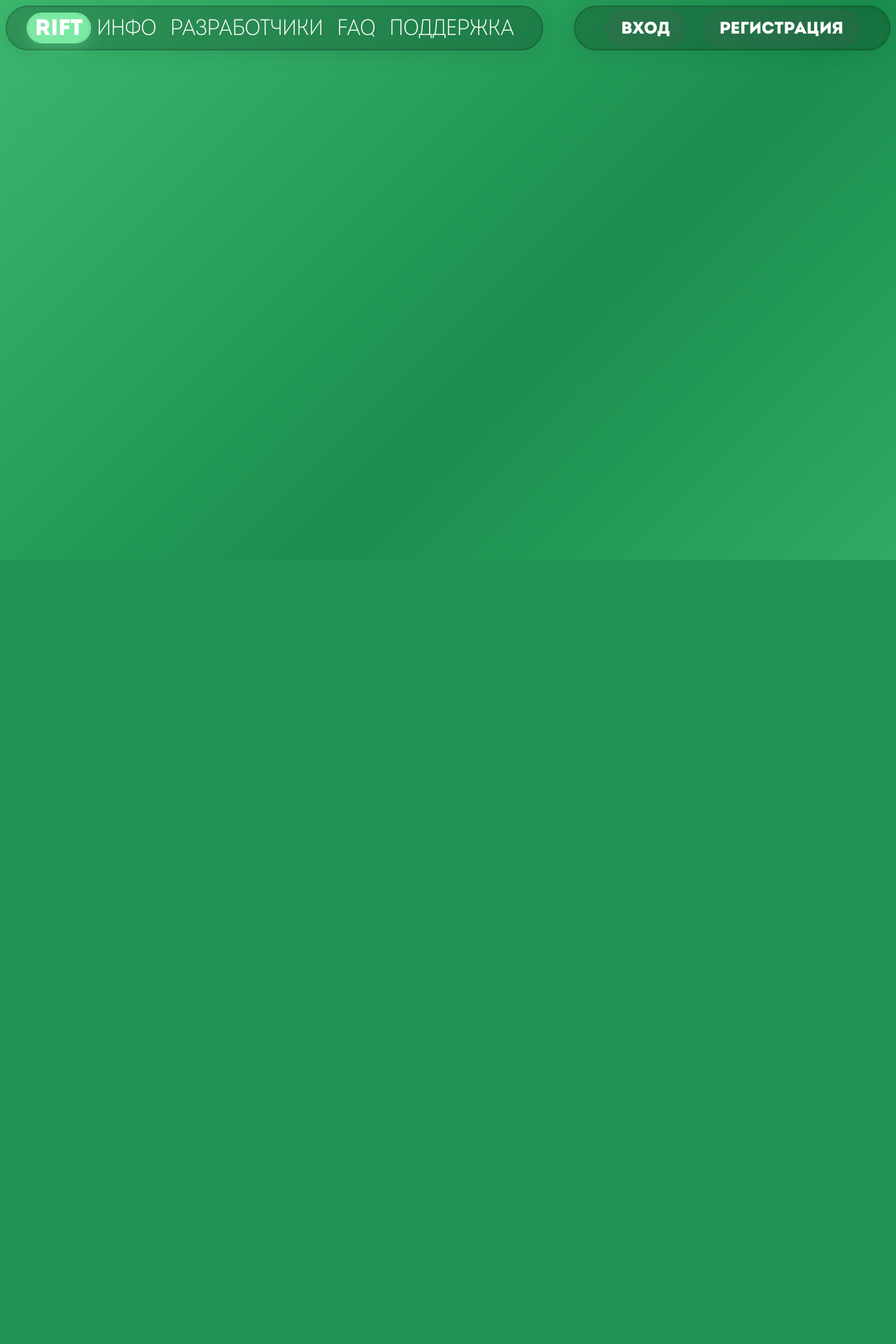
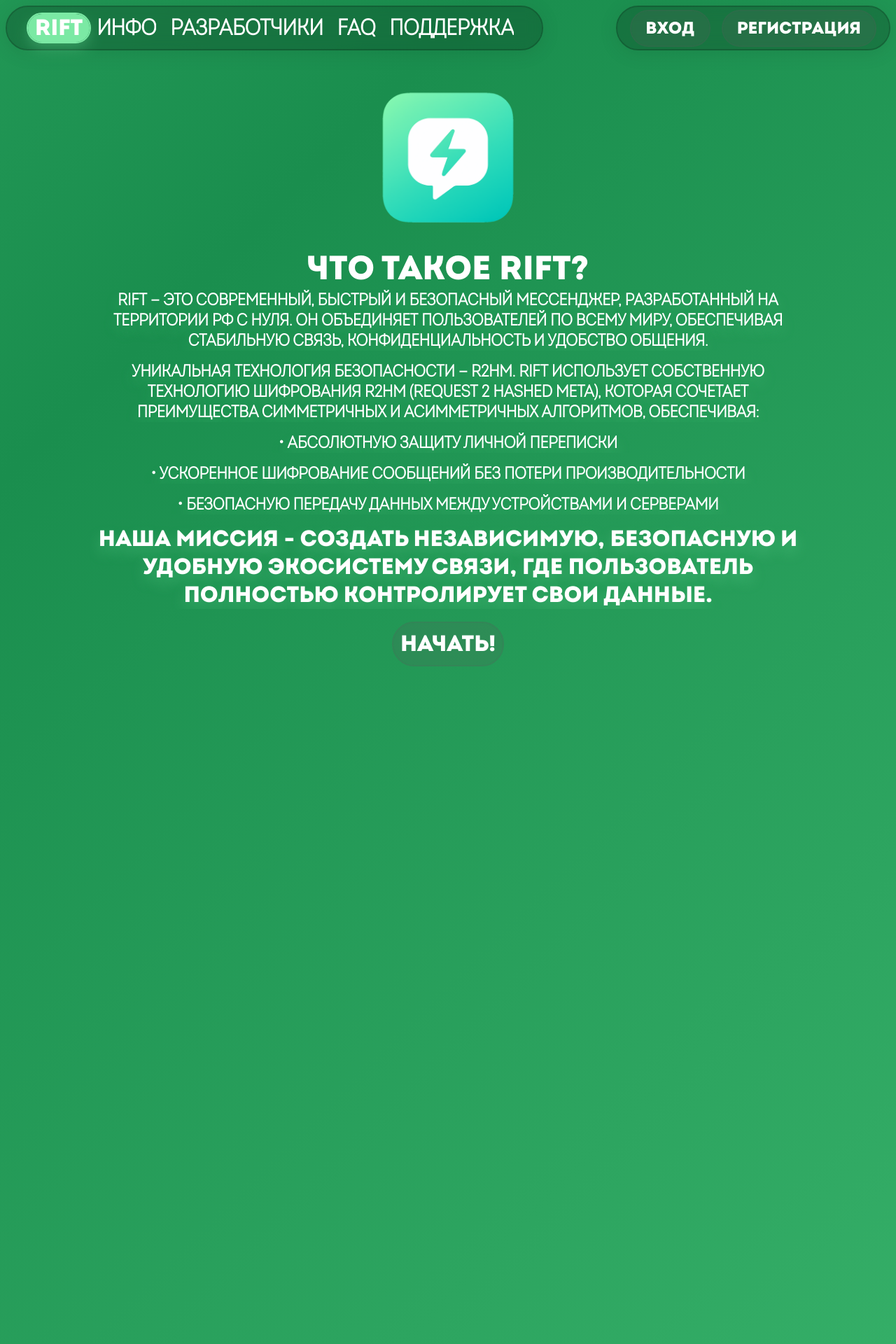
Before and after one commit to Weoge/Rift, a Django app: page / in a window 1280 px wide. Shown: the top 1920 px of the page at 70% size. Before the commit the page ends 800 px from the top, so only its background shows below. Run offline with Django 5.2, Linux system fonts and the light colour scheme.

Commit message:
продолжаю делать шлавный лендинг

```diff
--- a/main/templates/index.html
+++ b/main/templates/index.html
@@ -6,7 +6,8 @@
     <meta name="viewport" content="width=device-width, initial-scale=1.0">
     <title>Добро пожаловать в Rift messenger!</title>
     <link rel="stylesheet" href="{% static 'css/main.css' %}">
-    <link rel="stylesheet" href="{% static 'css/main_page.css' %}">
+    <link rel="stylesheet" href="{% static 'css/modal.css' %}">
+    <link rel="stylesheet" href="{% static 'css/blur.css' %}">
     <link rel="stylesheet" href="{% static 'css/background.css' %}">
     <link rel="stylesheet" href="{% static 'css/landing/landing.css' %}">
     <link rel="icon" href="{% static 'images/icon.png' %}">
@@ -15,11 +16,11 @@
     <header>
         <div class="left header-left bg">
             <ul class="nav">
-                <li class="font-bold nav-select">Rift</li>
-                <li class="font nav-select">Инфо</li>
-                <li class="font nav-select">Разработчики</li>
-                <li class="font nav-select">FAQ</li>
-                <li class="font nav-select">Поддержка</li>
+                <a href="/#section-main" class="nav-select"><li class="font-bold">Rift</li></a>
+                <a href="/#section-info" class="nav-select"><li class="font">Инфо</li></a>
+                <a href="/#section-developers" class="nav-select"><li class="font">Разработчики</li></a>
+                <a href="/#section-faq" class="nav-select"><li class="font">FAQ</li></a>
+                <a href="/#section-support" class="nav-select"><li class="font">Поддержка</li></a>
                 <div class="select_bar bg" style="width: 88.3833px; left: 25px;"></div>
             </ul>
         </div>
@@ -30,6 +31,41 @@
             </ul>
         </div>
     </header>
+    <main>
+        <div id="section-main" class="section">
+            <img src="{% static 'images/icon.png' %}" id="logo">
+            <h1 class="font-bold" id="name">Что такое Rift?</h1>
+            <p class="font" id="desc">
+                Rift — это современный, быстрый и безопасный мессенджер, разработанный на территории РФ с нуля. Он объединяет пользователей по всему миру, обеспечивая стабильную связь, конфиденциальность и удобство общения.
+            </p>
+            <p class="font" id="desc2">
+                Уникальная технология безопасности — R2HM. Rift использует собственную технологию шифрования R2HM (Request 2 Hashed Meta), которая сочетает преимущества симметричных и асимметричных алгоритмов, обеспечивая:
+            </p>
+            <p class="font" id="item1" style="text-align: center;"> • Абсолютную защиту личной переписки</p>
+            <p class="font" id="item2" style="text-align: center;"> • Ускоренное шифрование сообщений без потери производительности </p>
+            <p class="font" id="item3" style="text-align: center;"> • Безопасную передачу данных между устройствами и серверами</p>
+            <p class="font-bold" id="desc3">
+                Наша миссия - cоздать независимую, безопасную и удобную экосистему связи, где пользователь полностью контролирует свои данные.
+            </p>
+            <button class="btn start font-bold" onclick="showModal('login'); on_blur();">Начать!</button>
+        </div>
+        <div id="section-info" class="section">
+
+        </div>
+        <div id="section-developers" class="section">
+
+        </div>
+        <div id="section-faq" class="section">
+
+        </div>
+        <div id="section-support" class="section">
+
+        </div>
+    </main>
+    <div class="modal bg"></div>
+    <div class="blur"></div>
     <script src="{% static 'js/nav_select.js' %}" defer></script>
+    <script src="{% static 'js/modal.js' %}"></script>
+    <script src="{% static 'js/blur.js' %}"></script>
 </body>
 </html>
--- a/static/css/blur.css
+++ b/static/css/blur.css
@@ -7,7 +7,7 @@
     background: rgba(0, 0, 0, 0.2);
     backdrop-filter: blur(10px);
     -webkit-backdrop-filter: blur(10px);
-    position: absolute;
+    position: fixed;
     top: 0;
     left: 0;
     width: 100%;
--- a/static/css/landing/landing.css
+++ b/static/css/landing/landing.css
@@ -13,11 +13,20 @@ header {
     padding: 30px !important;
     display: flex;
     align-items: center;
+    z-index: 9;
 }
 
 @keyframes slideDown {
     to {
-        transform: translateY(-0);
+        transform: translateY(0);
+        opacity: 100%;
+    }
+}
+
+@keyframes slideUp {
+    to {
+        transform: translateY(0);
+        opacity: 100%;
     }
 }
 
@@ -30,7 +39,8 @@ header {
     display: flex;
     align-items: center;
     width: auto;
-    transform: translateY(-100%);
+    transform: translateY(-50px);
+    opacity: 0%;
     animation: slideDown 0.8s ease forwards;
 }
 
@@ -39,16 +49,18 @@ header {
     top: 10px;
     right: 10px;
     border-radius: 150px !important;
-    padding: 30px !important;
+    padding: 30px 10px !important;
     display: flex;
     align-items: center;
     width: auto;
-    transform: translateY(-100%);
+    transform: translateY(-50px);
+    opacity: 0%;
     animation: slideDown 0.8s ease forwards;
 }
 
 .font {
     font-family: 'Intro';
+    font-weight: 1000;
 }
 
 .font-bold {
@@ -60,17 +72,17 @@ header {
     align-items: center;
 }
 
-.nav li {
+.nav a {
     margin-inline: 10px;
     font-size: 32px;
     cursor: pointer;
-    z-index: 2;
+    z-index: 11;
 }
 
 .select_bar {
     border-radius: 150px !important;
     margin: 5px !important;
-    z-index: 1;
+    z-index: 10;
     position: absolute;
     padding: 5px !important;
     height: 40px;
@@ -83,7 +95,98 @@ header {
 .btn {
     margin: 10px;
     border-radius: 60px;
+    padding: 10px !important;
+}
+
+.btn a {
+    font-size: 24px !important;
+}
+
+.section {
+    width: 80%;
+    overflow-y: hidden;
+    min-height: 800px;
+}
+
+main {
+    margin-top: 100px;
+    width: 100%;
+    display: flex;
+    flex-direction: column;
+    align-items: center;
+}
+
+#logo {
+    width: 250px;
+    position: relative;
+    left: calc(50% - 250px / 2);
+    opacity: 0%;
+    transform: translateY(50px);
+    animation: slideUp 0.8s 0.2s ease forwards;
+}
+
+#name {
+    text-align: center;
+    opacity: 0%;
+    transform: translateY(50px);
+    animation: slideUp 0.8s 0.4s ease forwards;
+    font-size: 48px;
+}
+
+#desc, #desc2, #desc3 {
+    text-align: center;
+    opacity: 0%;
+    transform: translateY(50px);
+    animation: slideUp 0.8s 0.6s ease forwards;
     font-size: 24px;
-    padding: 10px 20px !important;
-    margin: 5px;
+    text-shadow: 0 10px 20px rgba(123, 233, 164, 0.3);
 }
+
+#desc2 {
+    animation: slideUp 0.8s 0.8s ease forwards;
+    margin-block: 15px;
+}
+
+#desc3 {
+    animation: slideUp 0.8s 1.6s ease forwards;
+    font-size: 32px;
+}
+
+#item1 {
+    opacity: 0%;
+    transform: translateY(50px);
+    animation: slideUp 0.8s 1s ease forwards;
+    margin-block: 15px;
+    font-size: 24px;
+    text-shadow: 0 10px 20px rgba(123, 233, 164, 0.3);
+}
+
+#item2 {
+    opacity: 0%;
+    transform: translateY(50px);
+    animation: slideUp 0.8s 1.2s ease forwards;
+    margin-block: 15px;
+    font-size: 24px;
+    text-shadow: 0 10px 20px rgba(123, 233, 164, 0.3);
+}
+#item3 {
+    opacity: 0%;
+    transform: translateY(50px);
+    animation: slideUp 0.8s 1.4s ease forwards;
+    margin-block: 15px;
+    font-size: 24px;
+    text-shadow: 0 10px 20px rgba(123, 233, 164, 0.3);
+}
+
+.start {
+    opacity: 0%;
+    transform: translateY(50px);
+    animation: slideUp 0.8s 1.8s ease forwards;
+    display: block;
+    margin: 20px auto;
+    font-size: 32px;
+}
+
+.start:hover {
+    color: #fff;
+}
--- a/static/css/main_page.css
+++ /dev/null
@@ -1,6 +0,0 @@
-body {
-    min-height: 100vh;
-    display: flex;
-    align-items: center;
-    justify-content: center;
-}
--- a/static/css/modal.css
+++ b/static/css/modal.css
@@ -4,7 +4,7 @@
 
 .modal.visible {
     display: block;
-    position: absolute;
+    position: fixed;
     top: 50%;
     left: 50%;
     transform: translate(-50%, -50%);
--- /dev/null
+++ b/static/js/modal.js
@@ -0,0 +1,21 @@
+let modal = document.querySelector(".modal");
+
+defaultHTML = `
+        <button class="small" onclick="closeModal(); off_blur()">
+            <svg class="icon" width="18px" height="18px" viewBox="0 0 24 24" fill="none" xmlns="http://www.w3.org/2000/svg"><path d="M18 6L6 18M6 6L18 18" stroke="currentColor" stroke-width="2" stroke-linecap="round" stroke-linejoin="round"></path></svg>
+        </button>
+`
+loginHTML = `<p>Working!!!</p>`
+
+function showModal(modalContent) {
+    modal.classList.add("visible");
+    modal.innerHTML = defaultHTML;
+    if (modalContent == "login") {
+        modal.innerHTML += loginHTML;
+    };
+}
+
+function closeModal() {
+    modal.classList.remove("visible");
+    modal.innerHTML = defaultHTML;
+}
--- a/static/js/nav_select.js
+++ b/static/js/nav_select.js
@@ -3,12 +3,22 @@ document.addEventListener('DOMContentLoaded', function() {
     const selectBar = document.querySelector('.select_bar');
 
     navItems.forEach((item) => {
-        item.addEventListener('click', function() {
+        item.addEventListener('click', function(e) {
+            e.preventDefault();
+
             const itemRect = item.getBoundingClientRect();
             const navRect = item.parentElement.getBoundingClientRect();
 
             selectBar.style.width = (itemRect.width + 20) + 'px';
             selectBar.style.left = (itemRect.left - navRect.left + 15) + 'px';
+
+            const targetId = item.getAttribute('href').substring(2);
+            const targetElement = document.getElementById(targetId);
+
+            if (targetElement) {
+                const elementPosition = targetElement.offsetTop - 100;
+                window.scrollTo({ top: elementPosition, behavior: 'smooth' });
+            }
         });
     });
 });
```
Also changed, not shown: static/css/assistant.css (deleted, +0 -39 lines), static/css/chats.css (+3 -4 lines).
